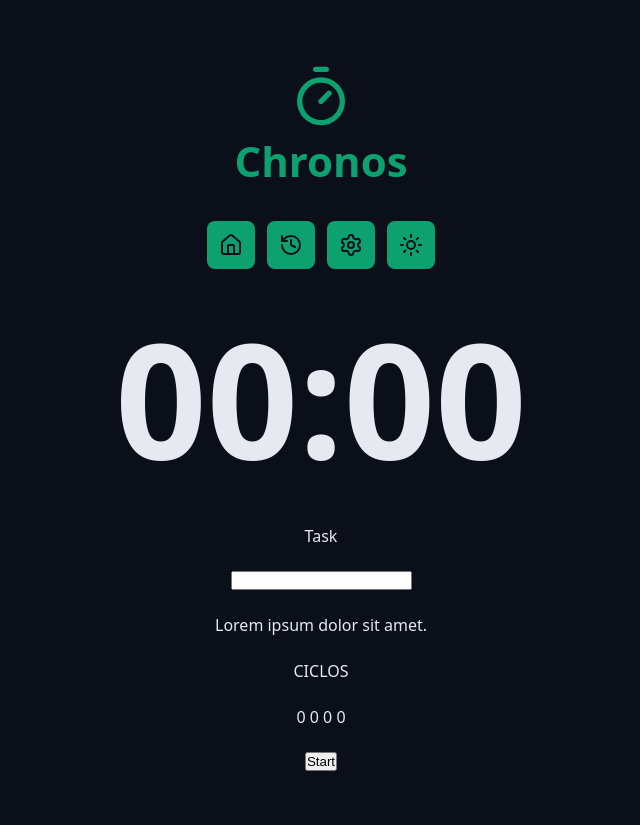
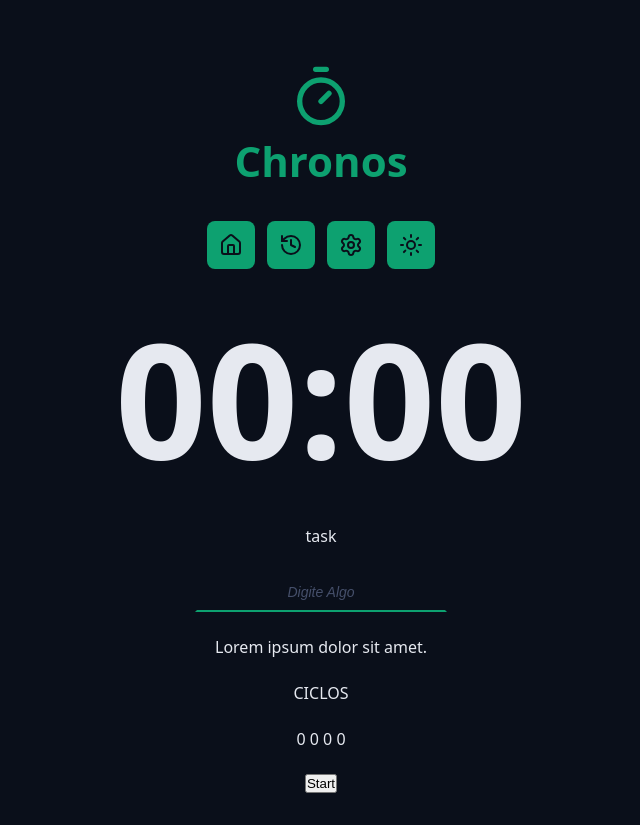
Before and after one commit to devmurilopires/chronos-pomodoro, a React (Vite) app: page / in a window 1280 px wide. Shown: the whole page, without its empty margins (319-959 px from the left). Before the commit the page ends 803 px from the top, so only its background shows below. Built offline with nearby package versions, Linux system fonts and the light colour scheme.

Commit message:
Finalizando o componente defaultInput

```diff
--- a/src/App.tsx
+++ b/src/App.tsx
@@ -5,6 +5,7 @@
 import { Logo } from './components/Logo';
 import { Menu } from './components/Menu';
 import { CountDown } from './components/CountDown';
+import { DefaultInput } from './components/DefaultInput';
 
 export function App() {
   return (
@@ -21,8 +22,7 @@
       <Container>
         <form className='form' action=''>
           <div className='formRow'>
-            <label htmlFor='input'>Task</label>
-            <input id='input' type='text' />
+            <DefaultInput id='meuInput' type='text' labelText='task' placeholder='Digite Algo' />
           </div>
 
           <div className='formRow'>
--- /dev/null
+++ b/src/components/DefaultInput/index.tsx
@@ -0,0 +1,15 @@
+import styles from './styles.module.css';
+
+type DefaultInputProps = {
+  id: string;
+  labelText: string;
+} & React.ComponentProps<'input'>;
+
+export function DefaultInput({ id, type, labelText, ...rest}: DefaultInputProps) {
+  return (
+    <>
+      <label htmlFor={id}>{labelText}</label>
+      <input className={styles.input} id={id} type={type} {...rest} />
+    </>
+  );
+}
--- /dev/null
+++ b/src/components/DefaultInput/styles.module.css
@@ -0,0 +1,29 @@
+.input {
+  background: transparent;
+  text-align: center;
+  font-size: 1.8rem;
+  padding: 0.8rem;
+  color: var(--text-default);
+  outline: none;
+
+  border: 0.2rem solid transparent;
+  border-bottom: 0.2rem solid var(--primary);
+  transition: all 0.1s ease-in-out;
+
+}
+
+.input:focus {
+  border-radius: 0.8rem;
+  border: 0.2rem solid var(--primary);
+}
+
+.input::placeholder {
+  color: var(--gray-500);
+  font-size: 1.4rem;
+  font-style: italic;
+}
+
+.input:disabled {
+  border-bottom: 0.2rem solid var(--disabled);
+  color: var(--text-muted);
+}
```
